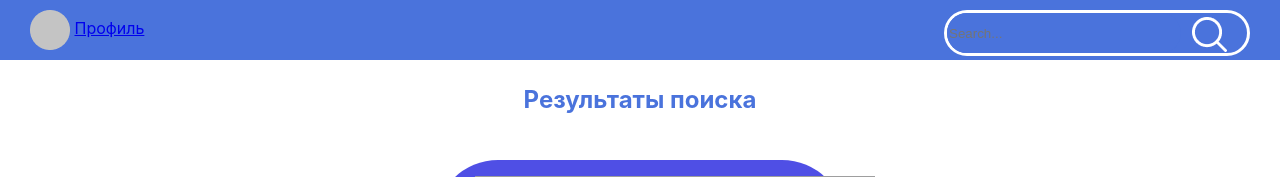
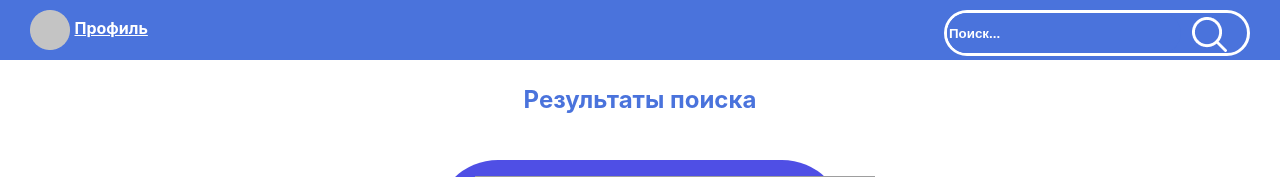
Before and after one commit to NaraCrein/Tech_Prog_Django_edition, a Django app: page /search/ in a window 1280 px wide. Shown: the top 177 px of the page. Run offline with Django 4.2, Linux system fonts and the light colour scheme; data comes from the database, SQL or seed files in the repository; grey boxes are pictures that could not be loaded.

Commit message:
Подправила стили в поиске и на главной

```diff
--- a/Avito/static/Avito/css/search.css
+++ b/Avito/static/Avito/css/search.css
@@ -40,6 +40,10 @@ html, body{
     border: #4A73DC;
     border-radius: 20px;
 }
+::placeholder{
+    color: #FFFFFF;
+    font-weight: bold;
+}
 #search_img{
     position: absolute;
     margin:4px;
@@ -67,3 +71,7 @@ html, body{
 .name,.price{
     padding:20px;
 }
+.prof_txt{
+    color: #FFFFFF;
+    font-weight: bold;
+}
--- a/Avito/templates/Main/main.html
+++ b/Avito/templates/Main/main.html
@@ -14,14 +14,14 @@
 <header class="header">
     <img id="img" src="{% static 'Avito/imgs/Ellipse_1.png' %}" alt="profile image" onclick="goToSign()">
     {% if request.user.is_authenticated %}
-       <span id="profile"><a href="{% url 'profile' %}">Профиль</a> </span>
+       <span id="profile"><a class="prof_txt" href="{% url 'profile' %}">Профиль</a> </span>
     {% else %}
-    <span><a href="{% url 'signin' %}">Профиль</a> </span>
+    <span><a class="prof_txt" href="{% url 'signin' %}">Профиль</a> </span>
         {% endif %}
 
     <span class="search">
         <form action="{% url 'search_results' %}" method="get">
-            <input name="q" id= "sr_txt" type="text" placeholder="Search...">
+            <input name="q" id= "sr_txt" type="text" placeholder="Поиск...">
         </form>
         <img id="search_img" src="{% static 'Avito/imgs/Vector.png' %}" alt="search image">
     </span>
--- a/Avito/templates/Main/styles/main.css
+++ b/Avito/templates/Main/styles/main.css
@@ -40,6 +40,10 @@ html, body{
     border: #4A73DC;
     border-radius: 20px;
 }
+::placeholder{
+    color: #FFFFFF;
+    font-weight: bold;
+}
 #search_img{
   position: absolute;
   margin:4px;
--- a/Avito/templates/Search/search_results.html
+++ b/Avito/templates/Search/search_results.html
@@ -14,14 +14,14 @@
 <header class="header">
     <img id="img" src="{% static 'Avito/imgs/Ellipse_1.png' %}" alt="profile image" onclick="goToSign()">
     {% if request.user.is_authenticated %}
-       <span id="profile"><a href="{% url 'profile' %}">Профиль</a> </span>
+       <span id="profile"><a class="prof_txt" href="{% url 'profile' %}">Профиль</a> </span>
     {% else %}
-    <span><a href="{% url 'signin' %}">Профиль</a> </span>
+    <span><a class="prof_txt" href="{% url 'signin' %}">Профиль</a> </span>
         {% endif %}
 
     <span class="search">
         <form action="{% url 'search_results' %}" method="get">
-            <input name="q" id= "sr_txt" type="text" placeholder="Search...">
+            <input name="q" id= "sr_txt" type="text" placeholder="Поиск...">
         </form>
         <img id="search_img" src="{% static 'Avito/imgs/Vector.png' %}" alt="search image">
     </span>
```
Also changed, not shown: Avito/static/Avito/css/main.css (+9 -1 lines), Avito/templates/Search/styles/main.css (line endings or trailing spaces).
